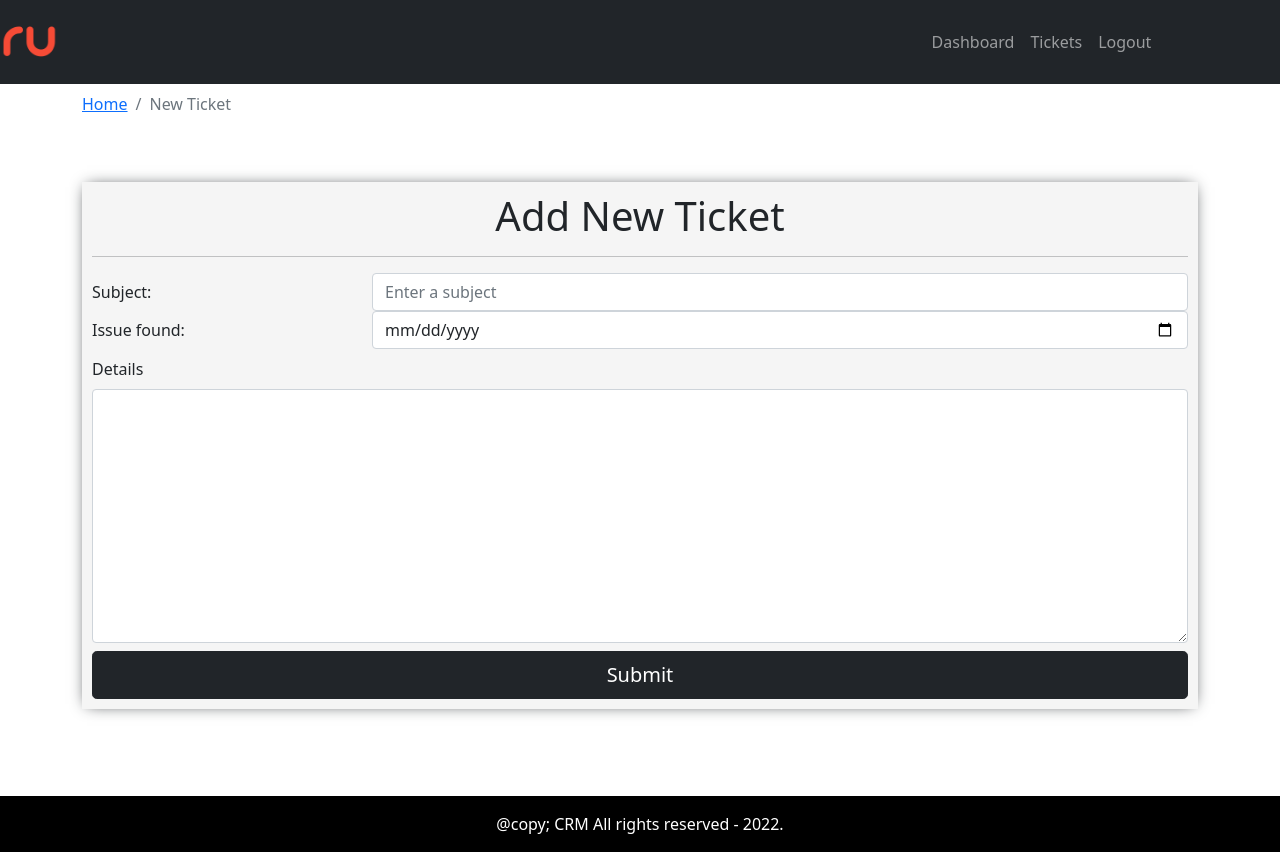
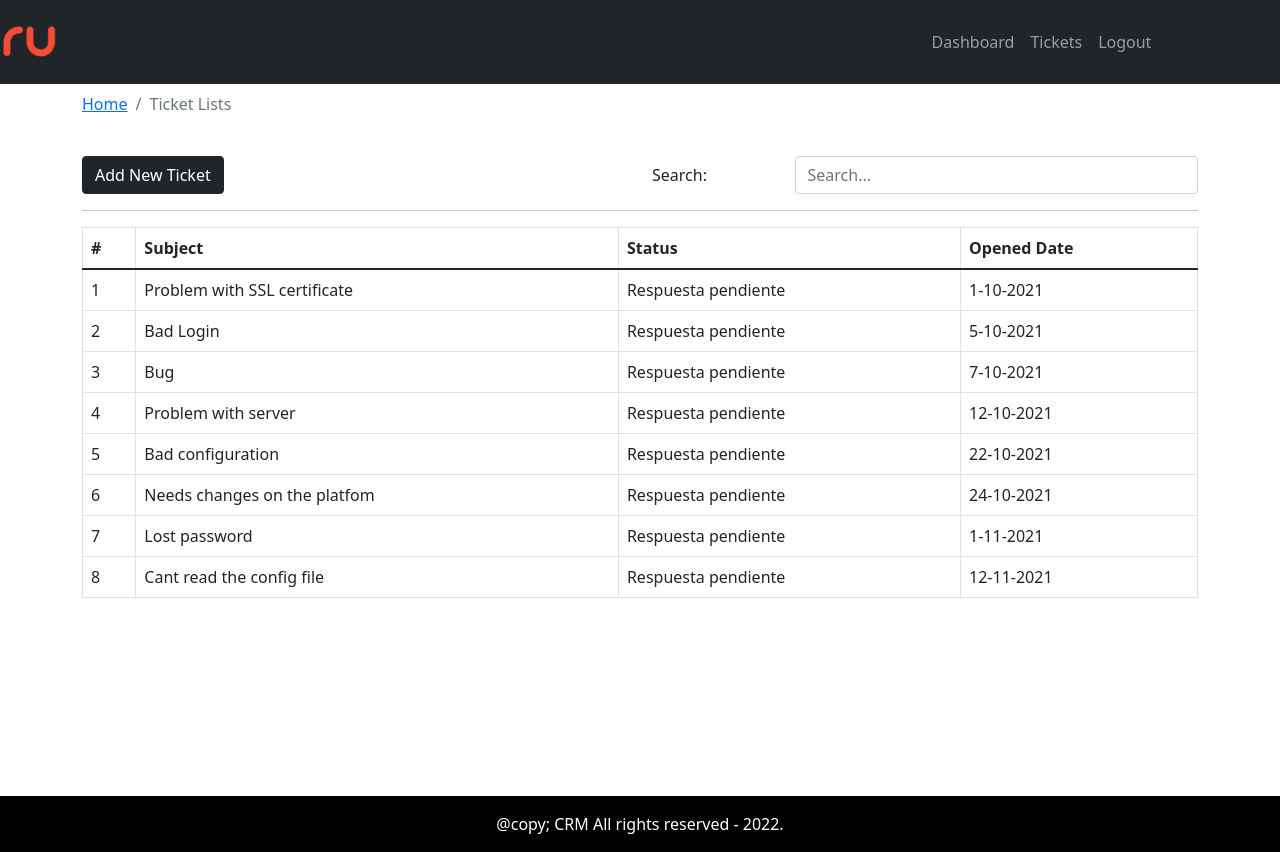
Before and after one commit to rserravi/crm-frontend, a React (Create React App) app: page / in a window 1280 px wide. Built offline with nearby package versions, Linux system fonts and the light colour scheme.

Commit message:
Added ticket list and TicketTable component

```diff
--- a/src/App.js
+++ b/src/App.js
@@ -6,6 +6,7 @@ import { DefaultLayout } from './layout/Default-Layout';
 import { Dashboard } from './pages/dashboard/Dashboard-page';
 import { Entry } from './pages/entry/entry-page';
 import { AddTicket } from './pages/new-ticket/AddTicket-page';
+import { TicketLists } from './pages/ticket-list/TicketLists-page';
 
 function App() {
   return (
@@ -13,7 +14,8 @@ function App() {
       {/*<Entry></Entry> */}
       <DefaultLayout>
           { /*<Dashboard></Dashboard>*/ }
-          <AddTicket></AddTicket>
+          { /* <AddTicket></AddTicket>*/}
+          <TicketLists></TicketLists>
       </DefaultLayout>
     </div>
   );
--- a/src/assets/data/dummy-data.json
+++ b/src/assets/data/dummy-data.json
@@ -1,41 +1,49 @@
 [
     {
         "id":1,
+        "subject": "Problem with SSL certificate",
         "status": "Respuesta pendiente",
         "addedAt": "1-10-2021"
     },
     {
         "id":2,
+        "subject": "Bad Login",
         "status": "Respuesta pendiente",
         "addedAt": "5-10-2021"
     },
     {
         "id":3,
+        "subject": "Bug",
         "status": "Respuesta pendiente",
         "addedAt": "7-10-2021"
     },
     {
         "id":4,
+        "subject": "Problem with server",
         "status": "Respuesta pendiente",
         "addedAt": "12-10-2021"
     },
     {
         "id":5,
+        "subject": "Bad configuration",
         "status": "Respuesta pendiente",
         "addedAt": "22-10-2021"
     },
     {
         "id":6,
+        "subject": "Needs changes on the platfom",
         "status": "Respuesta pendiente",
         "addedAt": "24-10-2021"
     },
     {
         "id":7,
+        "subject": "Lost password",
         "status": "Respuesta pendiente",
         "addedAt": "1-11-2021"
     },
     {
         "id":8,
+        "subject": "Cant read the config file",
         "status": "Respuesta pendiente",
         "addedAt": "12-11-2021"
     }
--- /dev/null
+++ b/src/components/search form/SearchForm-comp.js
@@ -0,0 +1,29 @@
+import React from "react";
+import { Form, Row, Col } from "react-bootstrap";
+import PropTypes from 'prop-types'; // ES6
+
+export const SearchForm = ({handleOnChange, str}) => {
+    console.log(str);
+    return (
+        <div>
+            <Form>
+                <Form.Group as = {Row}>
+                    <Form.Label column sm={3}>Search: </Form.Label>
+                    <Col ms={9}>
+                        <Form.Control
+                            name="searchStr"
+                            onChange={handleOnChange}
+                            value = {str}
+                            placeholder="Search..."
+                        ></Form.Control>
+                    </Col>
+                </Form.Group>
+            </Form>
+        </div>
+    )
+}
+
+SearchForm.propTypes = {
+    handleOnChange : PropTypes.func.isRequired,
+    str : PropTypes.string.isRequired,
+}
--- a/src/components/ticket-table/TicketTable-comp.js
+++ b/src/components/ticket-table/TicketTable-comp.js
@@ -1,5 +1,6 @@
 import React from "react";
 import { Table } from "react-bootstrap";
+import PropTypes from 'prop-types'; // ES6
 
 export const TicketTable = ({tickets}) => {
     return (
@@ -32,3 +33,7 @@ export const TicketTable = ({tickets}) => {
         </Table>
     )
 }
+
+TicketTable.propTypes = {
+    tickets: PropTypes.array.isRequired,
+}
--- /dev/null
+++ b/src/pages/ticket-list/TicketLists-page.js
@@ -0,0 +1,49 @@
+import React, { useEffect, useState } from "react";
+import { Container, Row, Col, Button } from "react-bootstrap";
+import { BreadCrumbs } from "../../components/breadcrumbs/breadcrumbs-comp";
+import { SearchForm } from "../../components/search form/SearchForm-comp";
+import { TicketTable } from "../../components/ticket-table/TicketTable-comp";
+import tickets from "../../assets/data/dummy-data.json"
+
+export const TicketLists = () => {
+
+    const [str, setStr] = useState("");
+    const [dispTicket, setDispTicket] = useState(tickets);
+    useEffect(() => {}, [str, dispTicket]);
+
+
+    const handleOnChange = (e) => {
+        const {value} = e.target;
+        setStr(value);
+        searchTicket(value);
+    };
+
+    const searchTicket = sstr =>{
+        const filteredTickets = tickets.filter(row => row.subject.toLowerCase().includes(sstr.toLowerCase()));
+        setDispTicket(filteredTickets);
+    }
+
+    return (
+        <Container>
+            <Row>
+                <Col>
+                    <BreadCrumbs page = "Ticket Lists"></BreadCrumbs>
+                </Col>
+            </Row>
+            <Row className="mt-4">
+                <Col>
+                    <Button variant="dark">Add New Ticket</Button>
+                </Col>
+                <Col className="text-right">
+                    <SearchForm handleOnChange={handleOnChange} str={str}></SearchForm>
+                </Col>
+            </Row>
+            <hr />
+            <Row>
+                <Col>
+                    <TicketTable tickets={dispTicket}></TicketTable>
+                </Col>
+            </Row>
+        </Container>
+    )
+}
```
